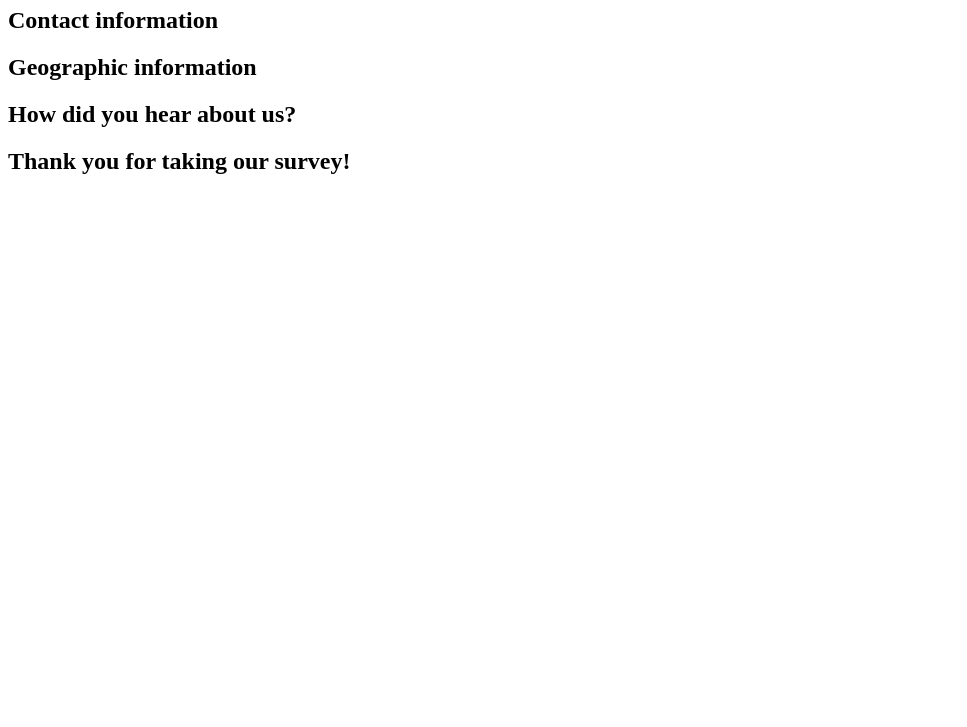
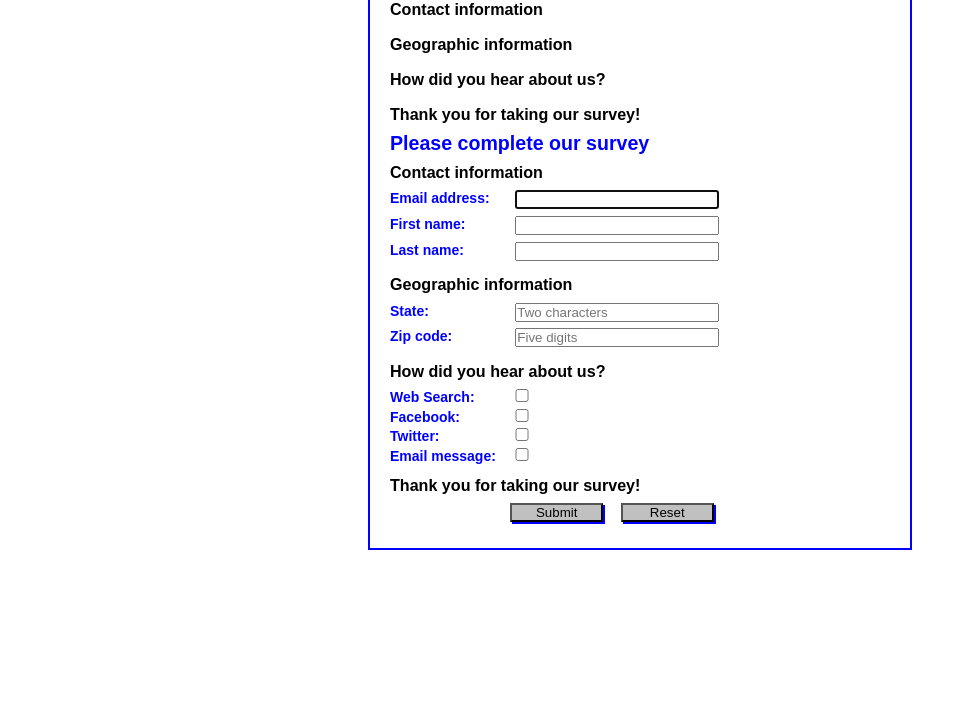
Before and after one commit to yogeshrvscas-netizen/yogesh-program-20, a plain HTML site: page starter/index.html in a window 1280 px wide. Shown: the part 73-800 px from the top of the page, without its empty margins (0-967 px from the left). Drawn offline with Linux system fonts and the light colour scheme.

Commit message:
Update index.html

```diff
--- a/starter/index.html
+++ b/starter/index.html
@@ -114,3 +114,93 @@
 </body>
 
 </html>
+
+
+<!DOCTYPE HTML>
+<html lang="en">
+<head>
+	<meta charset="utf-8">
+    <title>Complete a Form</title>
+    <style>
+    	* {
+    		margin: 0;
+    		padding: 0;
+    	}
+		body {
+			font: 87.5% Arial, Helvetica, sans-serif;
+			width: 500px;
+		    margin: 20px auto;
+		    padding: 20px;
+		    border: 2px solid blue;
+		}
+		h1 {
+			color: blue;
+			font-size: 140%;
+		}
+		h2 {
+			font-size: 115%;
+			padding: .5em 0;
+		}
+		label {
+			color: blue;
+			float: left;
+			width:8em;
+			font-weight: bold;
+			text-align: left;
+		}
+		input {
+			width: 15em;
+			margin: 0 0 .5em 1em;
+		}
+		input[type="checkbox"] {
+			width: 1em;
+		}
+		input:required, input:invalid {
+			box-shadow: none;
+		}
+		#button, #reset {
+			width: 7em;
+			background-color: silver;
+			box-shadow: 2px 2px 0 blue; }
+		#button {
+			margin-left: 9em;
+		}
+	</style>
+</head>
+
+<body>
+<h1>Please complete our survey</h1>
+<form name="myform" action="survey_data.html" method="get">
+
+	<h2>Contact information</h2>
+	<label for="email">Email address:</label>
+    <input type="email" name="email" id="email" autofocus required ><br>
+    <label for="firstname">First name:</label>
+    <input type="text" name="firstname" id="firstname" required><br>
+    <label for="lastname">Last name:</label>
+    <input type="text" name="lastname" id="lastname" required><br>
+
+    <h2>Geographic information</h2>
+    <label for="state">State:</label>
+    <input type="text" name="state" id="state" required placeholder="Two characters"
+    	   pattern="[A-Za-z]{2}" title="Must be 2 characters"><br>
+    <label for="zip">Zip code:</label>
+    <input type="text" name="zip" id="zip" required placeholder="Five digits"
+           pattern="\d{5}" title="Must be 99999"><br>
+
+    <h2>How did you hear about us?</h2>
+    <input type="checkbox" name="web" id="web" value="web">
+    <label for="web">Web Search:</label><br>
+    <input type="checkbox" name="facebook" id="facebook" value="facebook">
+	<label for="facebook">Facebook:</label><br>
+	<input type="checkbox" name="twitter" id="twitter" value="twitter">
+	<label for="twitter">Twitter:</label><br>
+	<input type="checkbox" name="message" id="message" value="message">
+	<label for="message">Email message:</label><br>
+
+    <h2>Thank you for taking our survey!</h2>
+    <input type="submit" name="register" id="button" value="Submit">
+    <input type="reset" name="reset" id="reset">
+</form>
+</body>
+</html>
```
